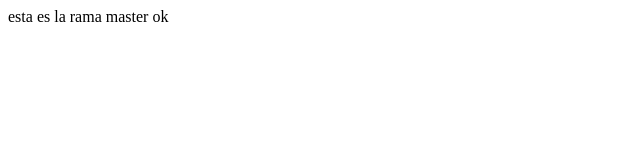
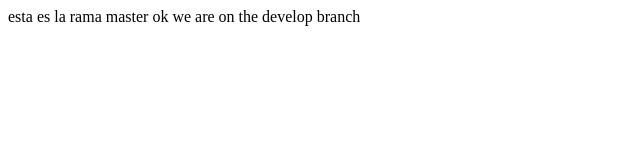
Before and after one commit to fredyrivas/cursogit, a plain HTML site: page index.html in a window 1280 px wide. Shown: the whole page, without its empty margins (0-640 px from the left). Drawn offline with Linux system fonts and the light colour scheme.

Commit message:
adding sth new

```diff
--- a/index.html
+++ b/index.html
@@ -10,6 +10,8 @@
 
     <div>
         esta es la rama master ok
+
+        we are on the develop branch
     </div>
 
 </body>
```
